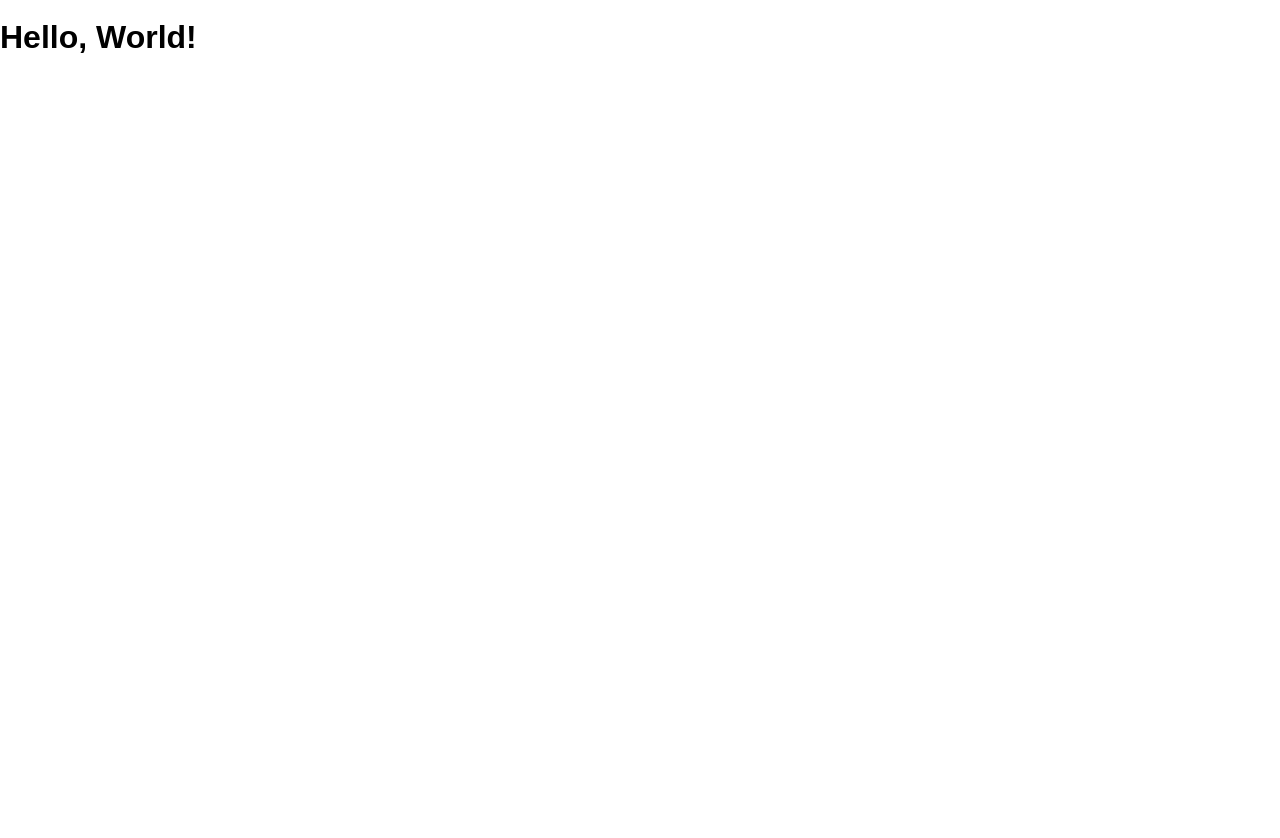
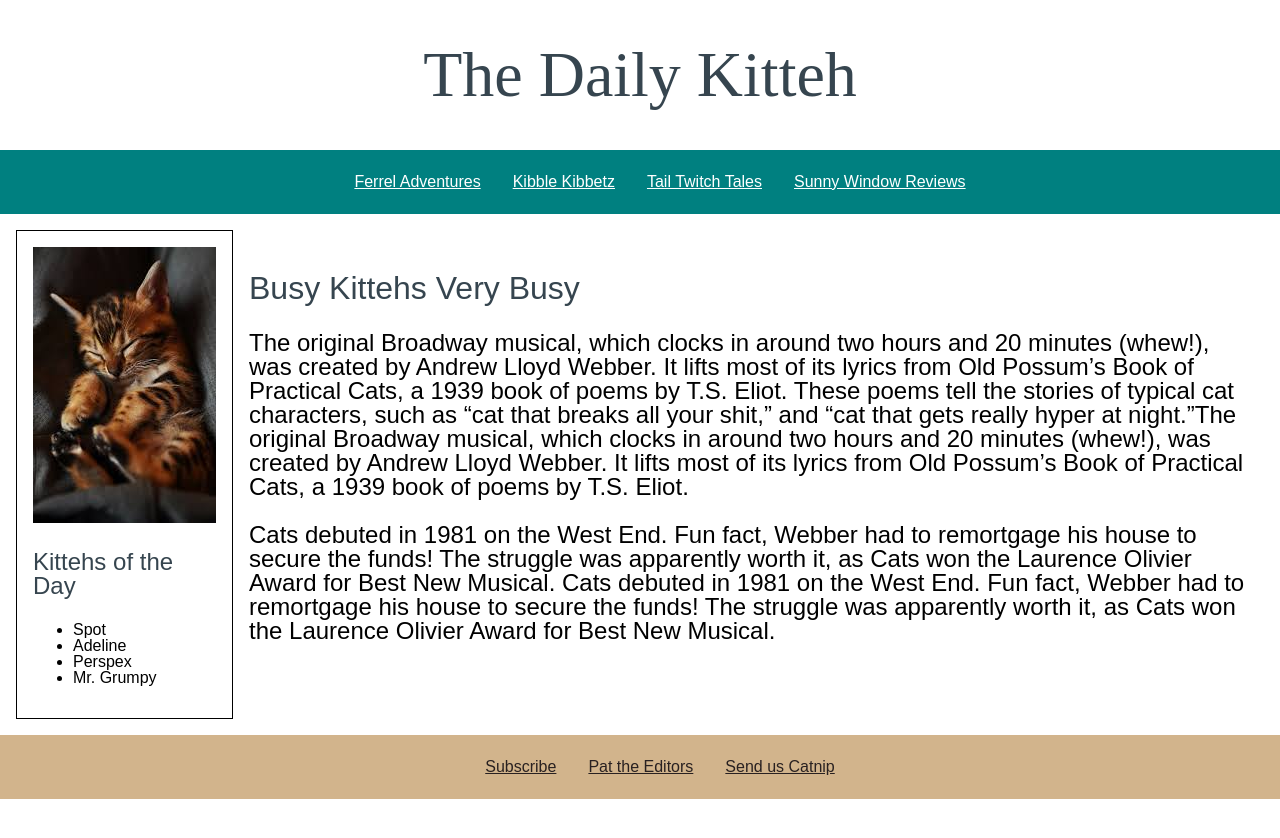
Before and after one commit to clgrogan/the-daily-kitteh, a website: page public/index.html in a window 1280 px wide. Drawn offline with Linux system fonts and the light colour scheme.

Commit message:
added first version

```diff
--- a/public/index.html
+++ b/public/index.html
@@ -1,13 +1,69 @@
 <!DOCTYPE html>
 <html>
   <head lang="en">
-    <meta charset="UTF-8">
-    <meta name="viewport" content="width=device-width, initial-scale=1">
+    <meta charset="UTF-8" />
+    <meta name="viewport" content="width=device-width, initial-scale=1" />
     <title>The Daily Kitteh</title>
-    <link rel="shortcut icon" href="/favicon.ico">
-    <link rel="stylesheet" href="/screen.css">
+    <link rel="shortcut icon" href="/favicon.ico" />
+    <link rel="stylesheet" href="/screen.css" />
   </head>
   <body>
-    <h1 class='hello-world'>Hello, World!</h1>
+    <h1 class="kitteh">The Daily Kitteh</h1>
+    <nav class="top-nav">
+      <ul>
+        <!-- <li>XXXXXX</li> -->
+        <li><a href="/index.html">Ferrel Adventures</a></li>
+        <li><a href="https://www.google.com">Kibble Kibbetz</a></li>
+        <li><a href="//www.microsoft.com">Tail Twitch Tales</a></li>
+        <li><a href="https://www.google.com">Sunny Window Reviews</a></li>
+      </ul>
+    </nav>
+
+    <main>
+      <section class="left_section">
+        <!-- <div class="cat_container"> -->
+        <img src="./images/kitten.jpeg" alt="A Cat" />
+        <h3>Kittehs of the Day</h3>
+        <ul class="KOD">
+          <li>Spot</li>
+          <li>Adeline</li>
+          <li>Perspex</li>
+          <li>Mr. Grumpy</li>
+        </ul>
+        <!-- </div> -->
+      </section>
+
+      <section class="right_section">
+        <h2>Busy Kittehs Very Busy</h2>
+        <p>
+          The original Broadway musical, which clocks in around two hours and 20
+          minutes (whew!), was created by Andrew Lloyd Webber. It lifts most of
+          its lyrics from Old Possum’s Book of Practical Cats, a 1939 book of
+          poems by T.S. Eliot. These poems tell the stories of typical cat
+          characters, such as “cat that breaks all your shit,” and “cat that
+          gets really hyper at night.”The original Broadway musical, which
+          clocks in around two hours and 20 minutes (whew!), was created by
+          Andrew Lloyd Webber. It lifts most of its lyrics from Old Possum’s
+          Book of Practical Cats, a 1939 book of poems by T.S. Eliot.
+        </p>
+        <p>
+          Cats debuted in 1981 on the West End. Fun fact, Webber had to
+          remortgage his house to secure the funds! The struggle was apparently
+          worth it, as Cats won the Laurence Olivier Award for Best New Musical.
+          Cats debuted in 1981 on the West End. Fun fact, Webber had to
+          remortgage his house to secure the funds! The struggle was apparently
+          worth it, as Cats won the Laurence Olivier Award for Best New Musical.
+        </p>
+      </section>
+    </main>
+    <nav class="bottom-nav">
+      <ul>
+        <!-- <li>XXXXXX</li> -->
+        <!-- <li><a href="/index.html">Ferrel Adventures</a></li> -->
+        <li><a href="https://www.google.com">Subscribe</a></li>
+        <li><a href="//www.microsoft.com">Pat the Editors</a></li>
+        <li><a href="mailto:curtgrogan@outlook.com">Send us Catnip</a></li>
+      </ul>
+    </nav>
   </body>
 </html>
--- a/public/screen.css
+++ b/public/screen.css
@@ -6,7 +6,87 @@ html {
   height: 100%;
 }
 
+h1 {
+  font: 4rem / 1 Serif;
+  text-align: center;
+  color: #36454f;
+  /* padding: 2rem; */
+  /* margin-top: 0; */
+}
+
+h2 {
+  font: 2rem / 1 sans-serif;
+  text-align: left;
+  color: #36454f;
+}
+h3 {
+  font: 1.5rem / 1 sans-serif;
+  text-align: left;
+  color: #36454f;
+}
+
 body {
   margin: 0;
   min-height: 100%;
 }
+
+nav {
+  display: flex;
+  justify-content: center;
+}
+
+nav ul {
+  display: flex;
+  list-style: none;
+  /* align-items: center; */
+  /* justify-content: space-evenly; */
+  justify-content: space-between;
+  color: purple;
+}
+
+nav li {
+  padding-top: 0.5rem;
+  padding-left: 1rem;
+  padding-right: 1rem;
+  padding-bottom: 0.5rem;
+}
+
+.top-nav a {
+  color: white;
+}
+
+.top-nav {
+  background-color: teal;
+}
+
+.bottom-nav {
+  background-color: tan;
+}
+.bottom-nav a {
+  color: rgb(41, 33, 33);
+}
+
+main {
+  display: flex;
+  padding: 1rem;
+}
+main section {
+  padding: 1rem;
+}
+
+.left_section {
+  width: 25%;
+  border: 0.1rem;
+  border-style: solid;
+}
+
+.right_section p {
+  font: 1.5rem / 1 sans-serif;
+}
+
+/* .cat_container {
+  border: 10px;
+  border-color: black;
+  border-style: solid;
+  background-color: violet;
+} */
```
Also changed, not shown: public/images/cat 3.jpeg (added), public/images/kitten.jpeg (added), public/images/small-kitten-walking-towards_127900829_0.jpg (added).
